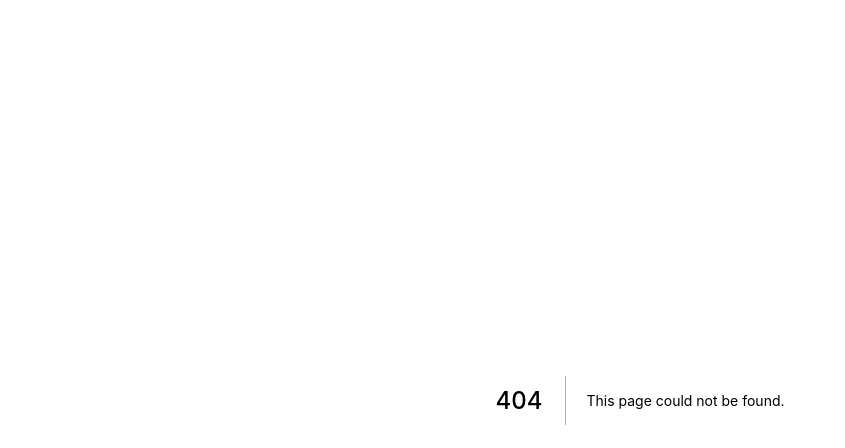
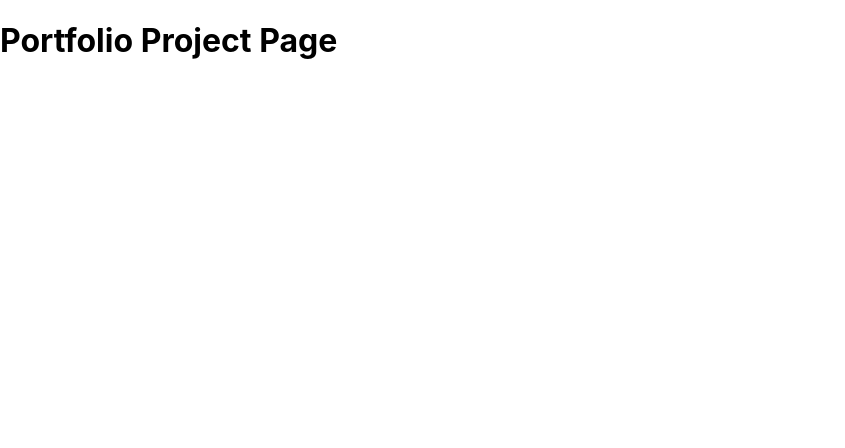
Before and after one commit to mrefil/Build-Serverless-Web-Apps, a Next.js app: page /portfolio/1 in a window 1280 px wide. Before the commit this address had no page. Shown: the top 448 px of the page, without its empty margins (0-845 px from the left). Built offline with nearby package versions, Linux system fonts and the light colour scheme.

Commit message:
Adding Dynamic Paths & Routes

```diff
--- /dev/null
+++ b/pages/portfolio/[projectid].js
@@ -0,0 +1,7 @@
+function PortfolioProjectPage() {
+    return <di>
+        <h1>Portfolio Project Page</h1>
+    </di>
+}
+
+export default PortfolioProjectPage;
```
